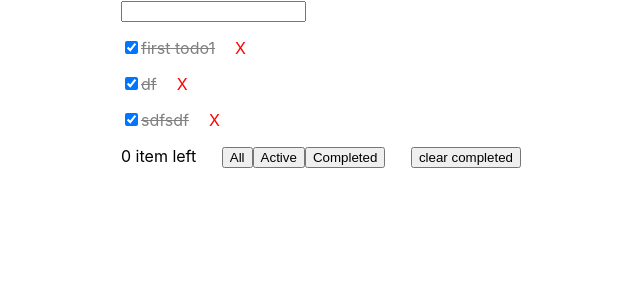
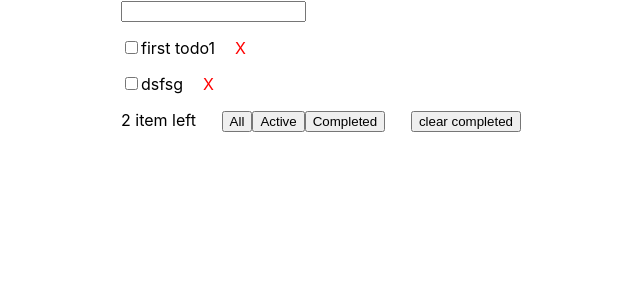
Before and after one commit to zlodiak/react-todos-list, a React (Create React App) app: page / in a window 1280 px wide. Shown: the top 300 px of the page, without its empty margins (319-959 px from the left). Built offline with nearby package versions, Linux system fonts and the light colour scheme; data requests are answered from the project's data file.

Commit message:
clear completed ok

```diff
--- a/db.json
+++ b/db.json
@@ -3,21 +3,15 @@
     {
       "id": 0,
       "title": "first todo1",
-      "isCompleted": true,
+      "isCompleted": false,
       "createDate": 1604348731,
       "color": 0
     },
     {
-      "title": "df",
-      "isCompleted": true,
+      "title": "dsfsg",
+      "isCompleted": false,
       "color": 0,
       "id": 1
-    },
-    {
-      "title": "sdfsdf",
-      "isCompleted": true,
-      "color": 0,
-      "id": 3
     }
   ],
   "header": [
--- a/src/components/footer/Footer.jsx
+++ b/src/components/footer/Footer.jsx
@@ -1,10 +1,18 @@
 import React from 'react';
 import { connect } from 'react-redux';
 
+import { deleteTodoThunk } from '../../redux/actions';
+
 function Footer(props) {
+  function deleteCompletedTodos() {
+    props.completedTodos.forEach(todo => {
+      props.deleteTodoThunk(todo.id);
+    });
+  }
+
   return (
     <>
-      <div class="cell left">{ props.todos.length } item left</div>
+      <div class="cell left">{ props.notCompletedTodos.length } item left</div>
 
       <div class="cell center">
         <button id="showAll">All</button>
@@ -13,7 +21,7 @@ function Footer(props) {
       </div>
 
       <div class="cell right">
-        <button id="clearCompleted">clear completed</button>
+        <button id="clearCompleted" onClick={ deleteCompletedTodos }>clear completed</button>
       </div>
     </>
   );
@@ -21,8 +29,9 @@ function Footer(props) {
 
 const mapStateToProps = state => {
   return {
-    todos: state.todosReducer.todos.filter(todo => todo.isCompleted === false)
+    notCompletedTodos: state.todosReducer.todos.filter(todo => todo.isCompleted === false),
+    completedTodos: state.todosReducer.todos.filter(todo => todo.isCompleted === true),
   }
 }
 
-export default connect(mapStateToProps, {})(Footer);
+export default connect(mapStateToProps, { deleteTodoThunk })(Footer);
```
